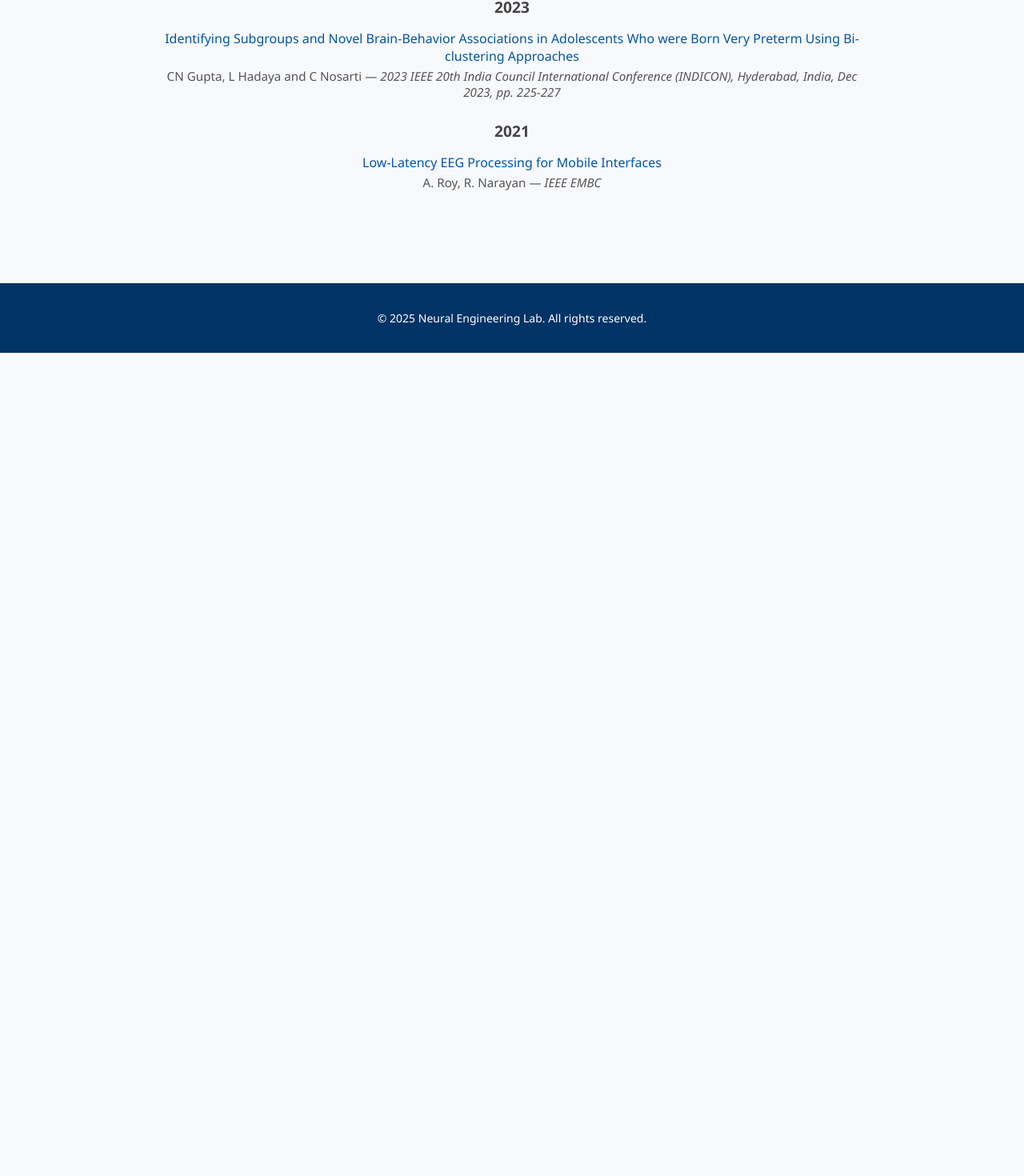
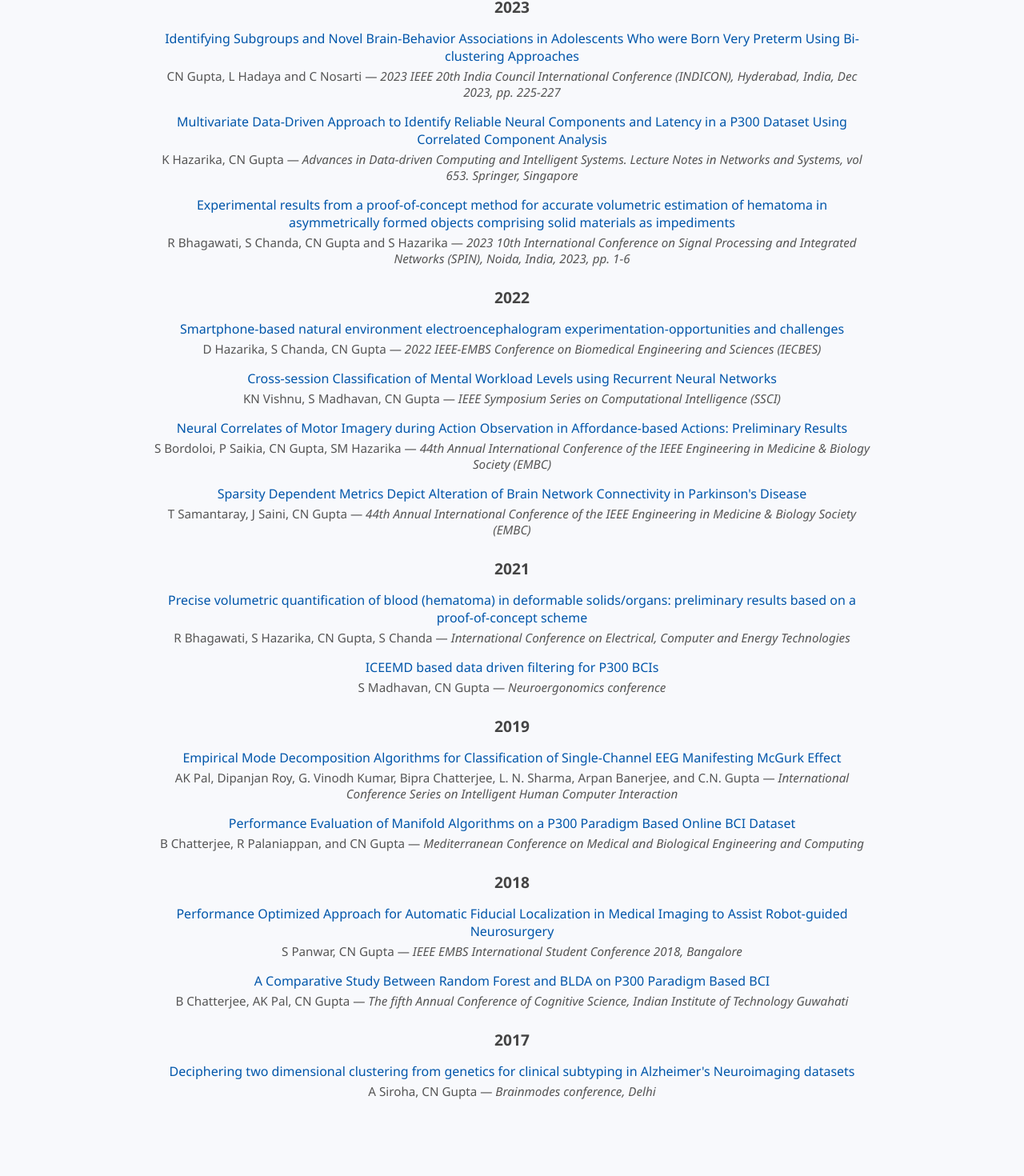
Before and after one commit to hechp2199/NeuralLab_IITG, a React (Create React App) app: page /publications in a window 1280 px wide. Shown: the part 2376-3846 px from the top of the page at 80% size. Before the commit the page ends 2817 px from the top, so only its background shows below. Built offline with nearby package versions, Linux system fonts and the light colour scheme.

Commit message:
Updated publications list

```diff
--- a/src/components/Publications.jsx
+++ b/src/components/Publications.jsx
@@ -162,11 +162,95 @@ const conferencePubs = [
         link: "https://doi.org/10.1109/INDICON59947.2023.10440727"
     },
     {
-        title: "Low-Latency EEG Processing for Mobile Interfaces",
-        authors: "A. Roy, R. Narayan",
-        journal: "IEEE EMBC",
+        title: "Multivariate Data-Driven Approach to Identify Reliable Neural Components and Latency in a P300 Dataset Using Correlated Component Analysis",
+        authors: "K Hazarika, CN Gupta",
+        journal: "Advances in Data-driven Computing and Intelligent Systems. Lecture Notes in Networks and Systems, vol 653. Springer, Singapore",
+        year: 2023,
+        link: "https://doi.org/10.1007/978-981-99-0981-0_7"
+    },
+    {
+        title: "Experimental results from a proof-of-concept method for accurate volumetric estimation of hematoma in asymmetrically formed objects comprising solid materials as impediments",
+        authors: "R Bhagawati, S Chanda, CN Gupta and S Hazarika",
+        journal: "2023 10th International Conference on Signal Processing and Integrated Networks (SPIN), Noida, India, 2023, pp. 1-6",
+        year: 2023,
+        link: "https://ieeexplore.ieee.org/document/10116436"
+    },
+    {
+        title: "Smartphone-based natural environment electroencephalogram experimentation-opportunities and challenges",
+        authors: "D Hazarika, S Chanda, CN Gupta",
+        journal: "2022 IEEE-EMBS Conference on Biomedical Engineering and Sciences (IECBES)",
+        year: 2022,
+        link: "https://ieeexplore.ieee.org/abstract/document/10079412"
+    },
+    {
+        title: "Cross-session Classification of Mental Workload Levels using Recurrent Neural Networks",
+        authors: "KN Vishnu, S Madhavan, CN Gupta",
+        journal: "IEEE Symposium Series on Computational Intelligence (SSCI)",
+        year: 2022,
+        link: "https://ieeexplore.ieee.org/abstract/document/10022261"
+    },
+    {
+        title: "Neural Correlates of Motor Imagery during Action Observation in Affordance-based Actions: Preliminary Results",
+        authors: "S Bordoloi, P Saikia, CN Gupta, SM Hazarika",
+        journal: "44th Annual International Conference of the IEEE Engineering in Medicine & Biology Society (EMBC)",
+        year: 2022,
+        link: "https://ieeexplore.ieee.org/abstract/document/9871587/"
+    },
+    {
+        title: "Sparsity Dependent Metrics Depict Alteration of Brain Network Connectivity in Parkinson's Disease",
+        authors: "T Samantaray, J Saini, CN Gupta",
+        journal: "44th Annual International Conference of the IEEE Engineering in Medicine & Biology Society (EMBC)",
+        year: 2022,
+        link: "https://ieeexplore.ieee.org/abstract/document/9871258"
+    },
+    {
+        title: "Precise volumetric quantification of blood (hematoma) in deformable solids/organs: preliminary results based on a proof-of-concept scheme",
+        authors: "R Bhagawati, S Hazarika, CN Gupta, S Chanda",
+        journal: "International Conference on Electrical, Computer and Energy Technologies",
         year: 2021,
-        link: "https://embc.embs.org/2022/papers/5678.pdf"
+        link: "https://ieeexplore.ieee.org/abstract/document/9698475"
+    },
+    {
+        title: "ICEEMD based data driven filtering for P300 BCIs",
+        authors: "S Madhavan, CN Gupta",
+        journal: "Neuroergonomics conference",
+        year: 2021,
+        link: "https://neuroergonomicsconference.um.ifi.lmu.de/wp-content/uploads/submissions/151.pdf"
+    },
+    {
+        title: "Empirical Mode Decomposition Algorithms for Classification of Single-Channel EEG Manifesting McGurk Effect",
+        authors: "AK Pal, Dipanjan Roy, G. Vinodh Kumar, Bipra Chatterjee, L. N. Sharma, Arpan Banerjee, and C.N. Gupta",
+        journal: "International Conference Series on Intelligent Human Computer Interaction",
+        year: 2019,
+        link: "https://ihciconf.org/2019/accepted-papers/"
+    },
+    {
+        title: "Performance Evaluation of Manifold Algorithms on a P300 Paradigm Based Online BCI Dataset",
+        authors: "B Chatterjee, R Palaniappan, and CN Gupta",
+        journal: "Mediterranean Conference on Medical and Biological Engineering and Computing",
+        year: 2019,
+        link: "https://link.springer.com/chapter/10.1007/978-3-030-31635-8_231"
+    },
+    {
+        title: "Performance Optimized Approach for Automatic Fiducial Localization in Medical Imaging to Assist Robot-guided Neurosurgery",
+        authors: "S Panwar, CN Gupta",
+        journal: "IEEE EMBS International Student Conference 2018, Bangalore",
+        year: 2018,
+        link: "https://www.iitg.ac.in/cngupta/publications/conference/ieee_paper.pdf"
+    },
+    {
+        title: "A Comparative Study Between Random Forest and BLDA on P300 Paradigm Based BCI",
+        authors: "B Chatterjee, AK Pal, CN Gupta",
+        journal: "The fifth Annual Conference of Cognitive Science, Indian Institute of Technology Guwahati",
+        year: 2018,
+        link: ""
+    },
+    {
+        title: "Deciphering two dimensional clustering from genetics for clinical subtyping in Alzheimer's Neuroimaging datasets",
+        authors: "A Siroha, CN Gupta",
+        journal: "Brainmodes conference, Delhi",
+        year: 2017,
+        link: ""
     },
 ];
 
```
